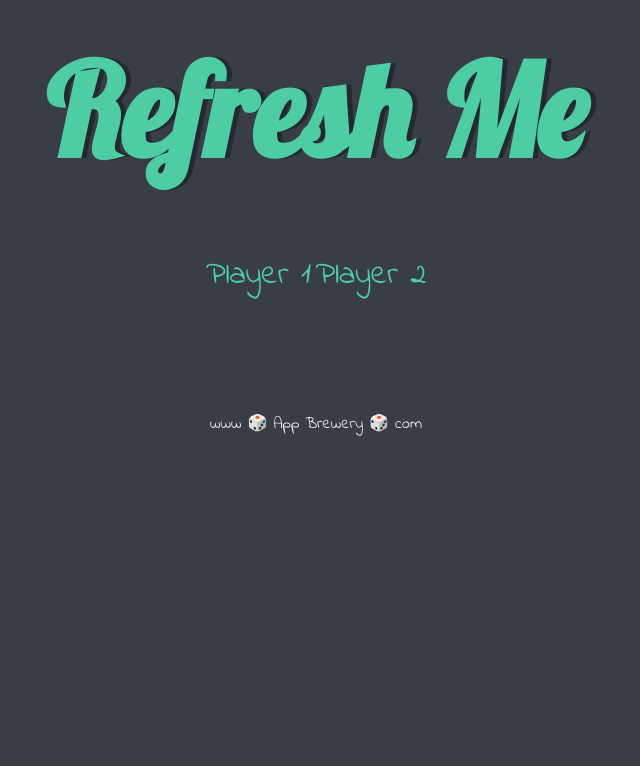
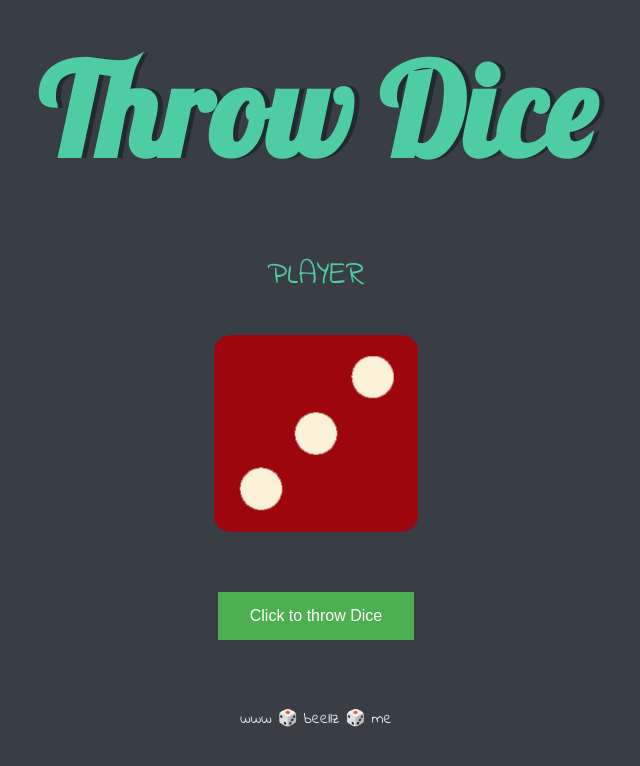
Before and after one commit to beellz/Dice-Game, a plain HTML site: page dicee.html in a window 1280 px wide. Shown: the whole page, without its empty margins (324-964 px from the left). Drawn offline with Linux system fonts and the light colour scheme.

Commit message:
dice game with single player

```diff
--- /dev/null
+++ b/app.js
@@ -0,0 +1,10 @@
+
+
+let diceImage = document.querySelector(".buttonall").addEventListener("click", throwDice );
+
+
+function throwDice () {
+
+    let randomNum = Math.floor((Math.random() * 6) + 1);
+    document.querySelector(".img1").setAttribute("src" , `./images/dice${randomNum}.png`);
+}
--- a/dicee.html
+++ b/dicee.html
@@ -10,24 +10,24 @@
   <body>
 
     <div class="container">
-      <h1>Refresh Me</h1>
+      <h1>Throw Dice</h1>
 
       <div class="dice">
-        <p>Player 1</p>
-        <img class="img1" src="">
-      </div>
-
-      <div class="dice">
-        <p>Player 2</p>
-        <img class="img2" src="">
+        <p>PLAYER</p>
+        <img class="img1" src="./images/dice3.png" alt="dice-image">
       </div>
 
     </div>
 
+    <div class="throw">
+      <button class="buttonall" >Click to throw Dice</button>
+    </div>
+
+    <script src="app.js"></script>
 
   </body>
 
   <footer>
-    www 🎲 App Brewery 🎲 com
+    www 🎲 beellz 🎲 me
   </footer>
 </html>
--- a/styles.css
+++ b/styles.css
@@ -39,3 +39,21 @@ footer {
   font-family: 'Indie Flower', cursive;
 
 }
+
+.throw {
+  text-align: center;
+  padding-top: 3rem;
+}
+
+.buttonall{
+  background-color: #4CAF50;
+  border: none;
+  color: white;
+  padding: 15px 32px;
+  text-align: center;
+  text-decoration: none;
+  display: inline-block;
+  font-size: 16px;
+  margin: 4px 2px;
+  cursor: pointer;
+  }
```
